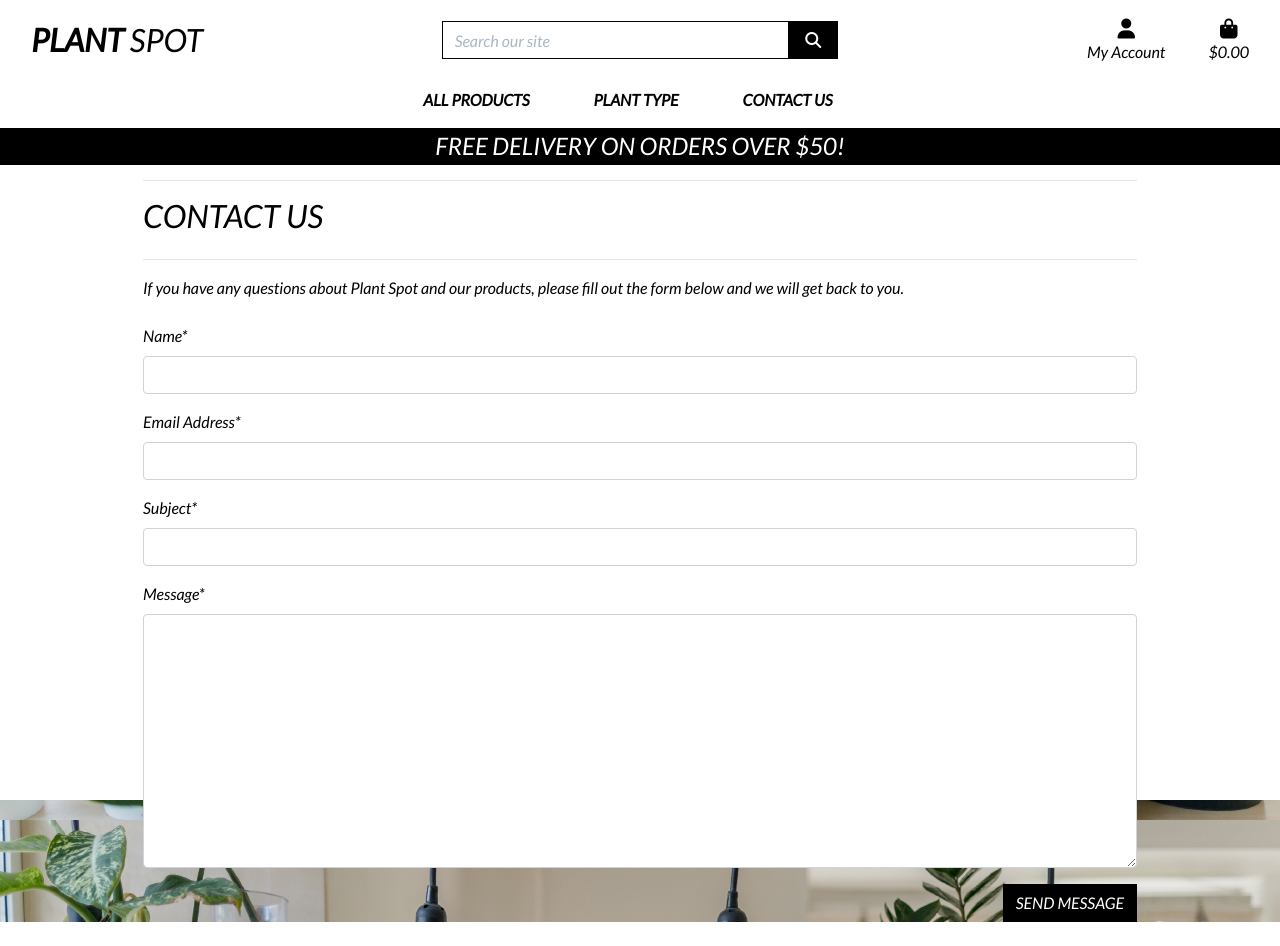
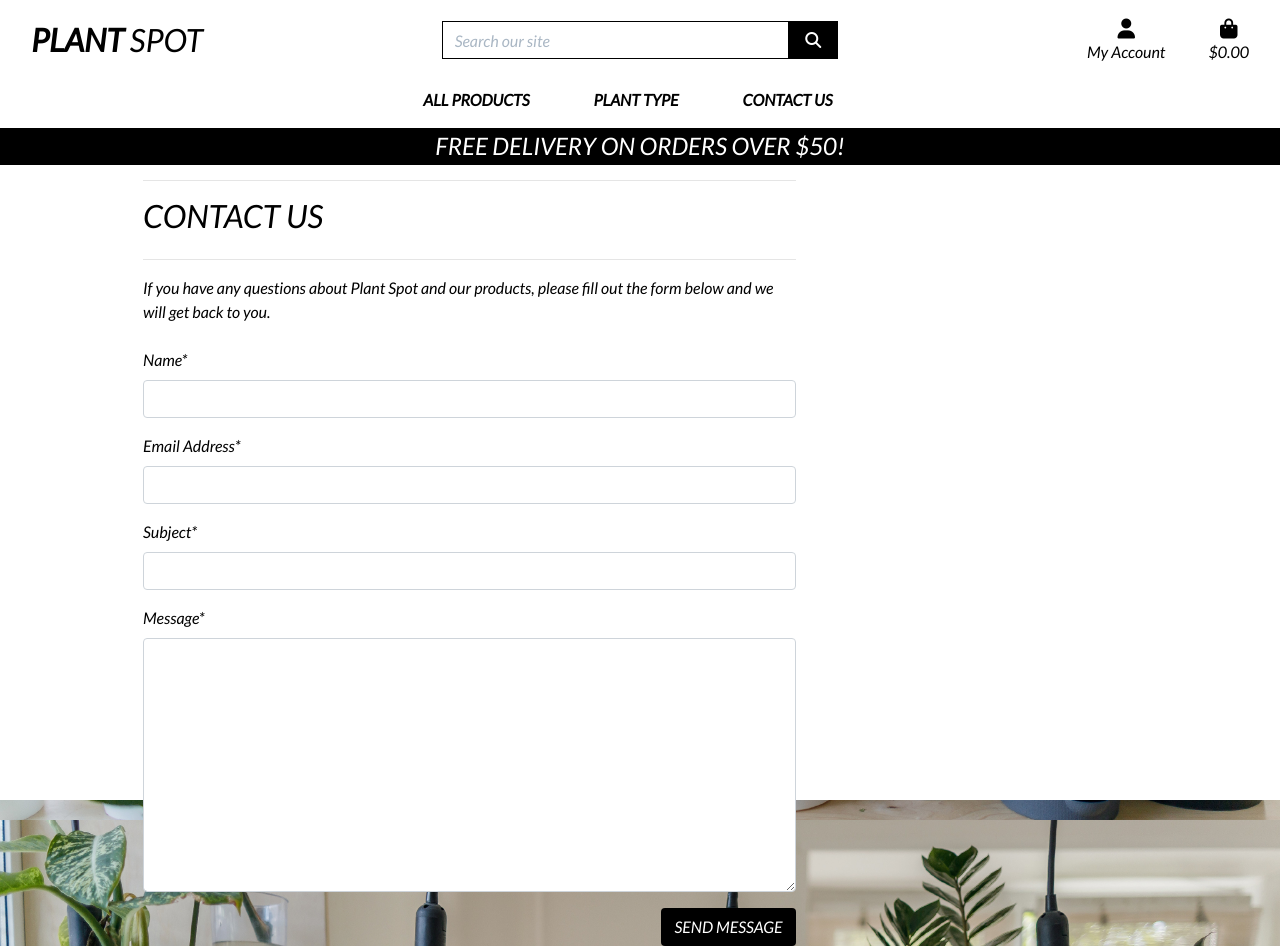
Before and after one commit to Lucy-Glanville-Brown/plant-spot, a Django app: page /contact/ in a window 1280 px wide. Before the commit the page ends 922 px from the top, so only its background shows below. Run offline with Django 4.2, Linux system fonts and the light colour scheme; some libraries are stand-ins or nearby versions.

Commit message:
Adjusted contact form styling

```diff
--- a/contact/templates/contact/contact.html
+++ b/contact/templates/contact/contact.html
@@ -13,7 +13,7 @@
     <div class="overlay"></div>
     <div class="container">
         <div class="row">
-            <div class="col">
+            <div class="col-sm-12 col-md-8">
                 <hr>
                 <h2 class="logo-font mb-4 text-black">Contact Us</h2>
                 <hr>
@@ -25,7 +25,7 @@
                 <form class="mt-3 text-black" action="{% url 'contact' %}" method="POST" id="contact-form">
                     {% csrf_token %}
                     {{ form|crispy }}
-                    <button class="btn btn-black rounded-0 text-uppercase float-right">Send Message</button>
+                    <button class="btn btn-black rounded text-uppercase float-right">Send Message</button>
                 </form>
             </div>
         </div>
```
